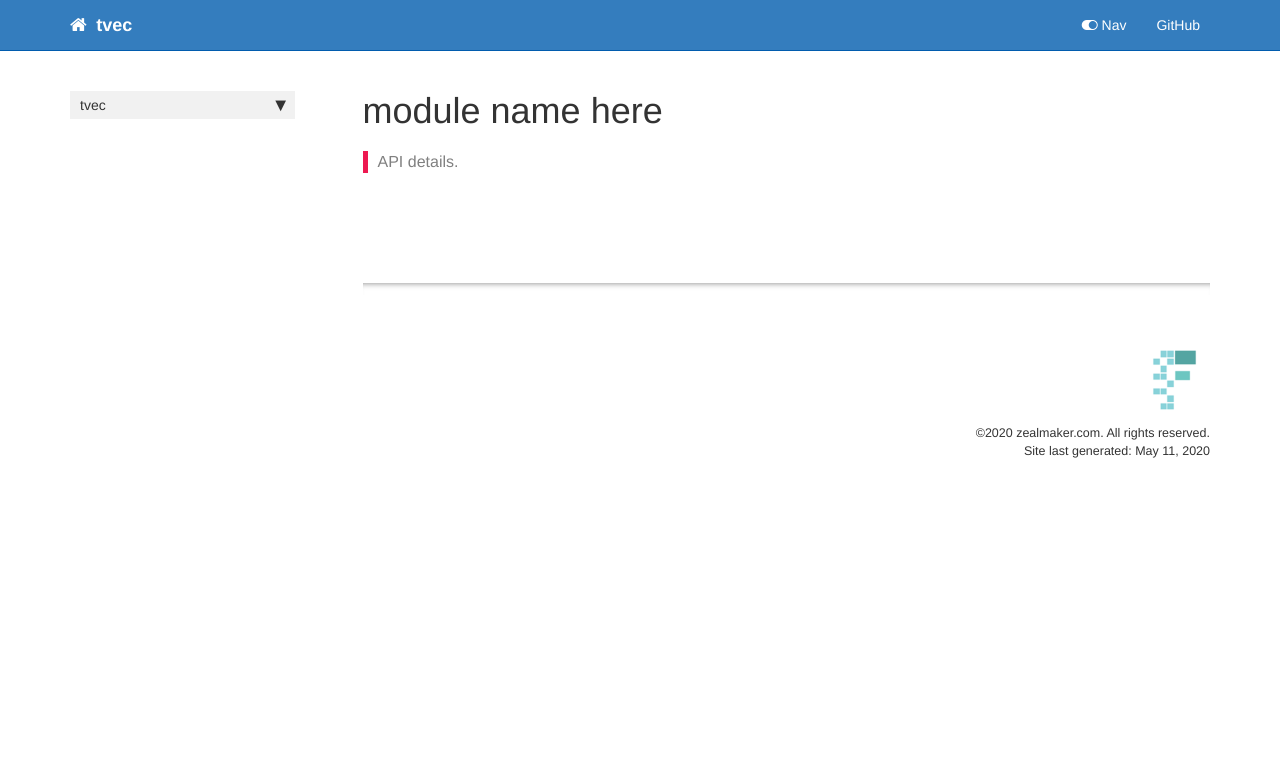
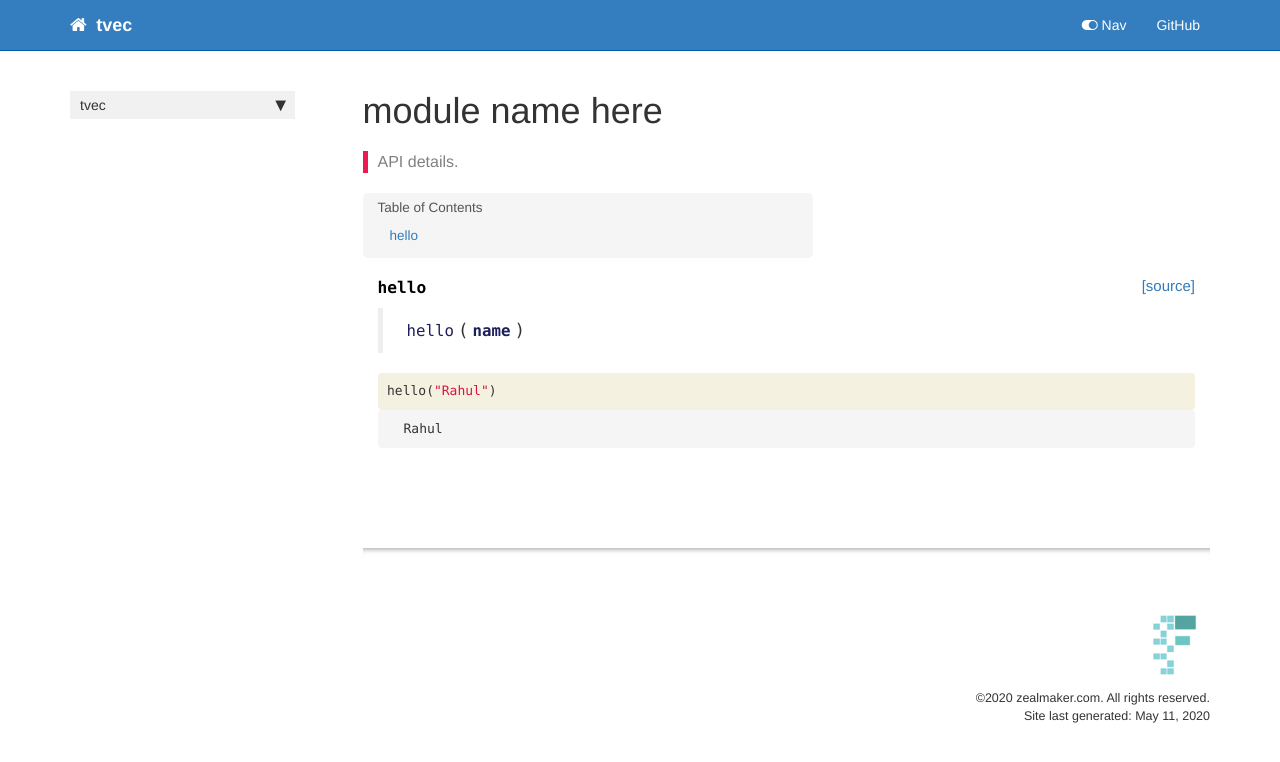
Before and after one commit to Rahuketu86/tvec, a Jekyll site: the page built from docs/core.html, in a window 1280 px wide. Shown: the top 762 px of the page. Built offline with Jekyll 4.4.1, drawn with Linux system fonts in a browser that asks for light colours; nearby versions of some CDN libraries; comment, search, counter and statistics services are not loaded.

Commit message:
Fixed more issues

```diff
--- a/docs/core.html
+++ b/docs/core.html
@@ -23,5 +23,55 @@ summary: "API details."
 <div class="cell border-box-sizing code_cell rendered">
 
 </div>
+<div class="cell border-box-sizing code_cell rendered">
+
+</div>
+<div class="cell border-box-sizing code_cell rendered">
+
+<div class="output_wrapper">
+<div class="output">
+
+<div class="output_area">
+
+
+<div class="output_markdown rendered_html output_subarea ">
+<h4 id="hello" class="doc_header"><code>hello</code><a href="https://github.com/rahuketu86/tvec/tree/master/tvec/core.py#L6" class="source_link" style="float:right">[source]</a></h4><blockquote><p><code>hello</code>(<strong><code>name</code></strong>)</p>
+</blockquote>
+
+</div>
+
+</div>
+
+</div>
+</div>
+
+</div>
+<div class="cell border-box-sizing code_cell rendered">
+<div class="input">
+
+<div class="inner_cell">
+    <div class="input_area">
+<div class=" highlight hl-ipython3"><pre><span></span><span class="n">hello</span><span class="p">(</span><span class="s2">&quot;Rahul&quot;</span><span class="p">)</span>
+</pre></div>
+
+</div>
+</div>
+</div>
+
+<div class="output_wrapper">
+<div class="output">
+
+<div class="output_area">
+
+<div class="output_subarea output_stream output_stdout output_text">
+<pre>Rahul
+</pre>
+</div>
+</div>
+
+</div>
+</div>
+
+</div>
     {% endraw %}
 </div>
--- a/tvec/_nbdev.py
+++ b/tvec/_nbdev.py
@@ -2,9 +2,9 @@
 
 __all__ = ["index", "modules", "custom_doc_links", "git_url"]
 
-index = {}
+index = {"hello": "00_core.ipynb"}
 
-modules = []
+modules = ["core.py"]
 
 doc_url = "https://rahuketu86.github.io/tvec/"
 
--- a/tvec/core.py
+++ b/tvec/core.py
@@ -1,3 +1,7 @@
 # AUTOGENERATED! DO NOT EDIT! File to edit: 00_core.ipynb (unless otherwise specified).
 
-__all__ = []
+__all__ = ['hello']
+
+# Cell
+def hello(name):
+    print(name)
```
Also changed, not shown: docs/index.html (+32 -0 lines), README.md, 2 other files.
